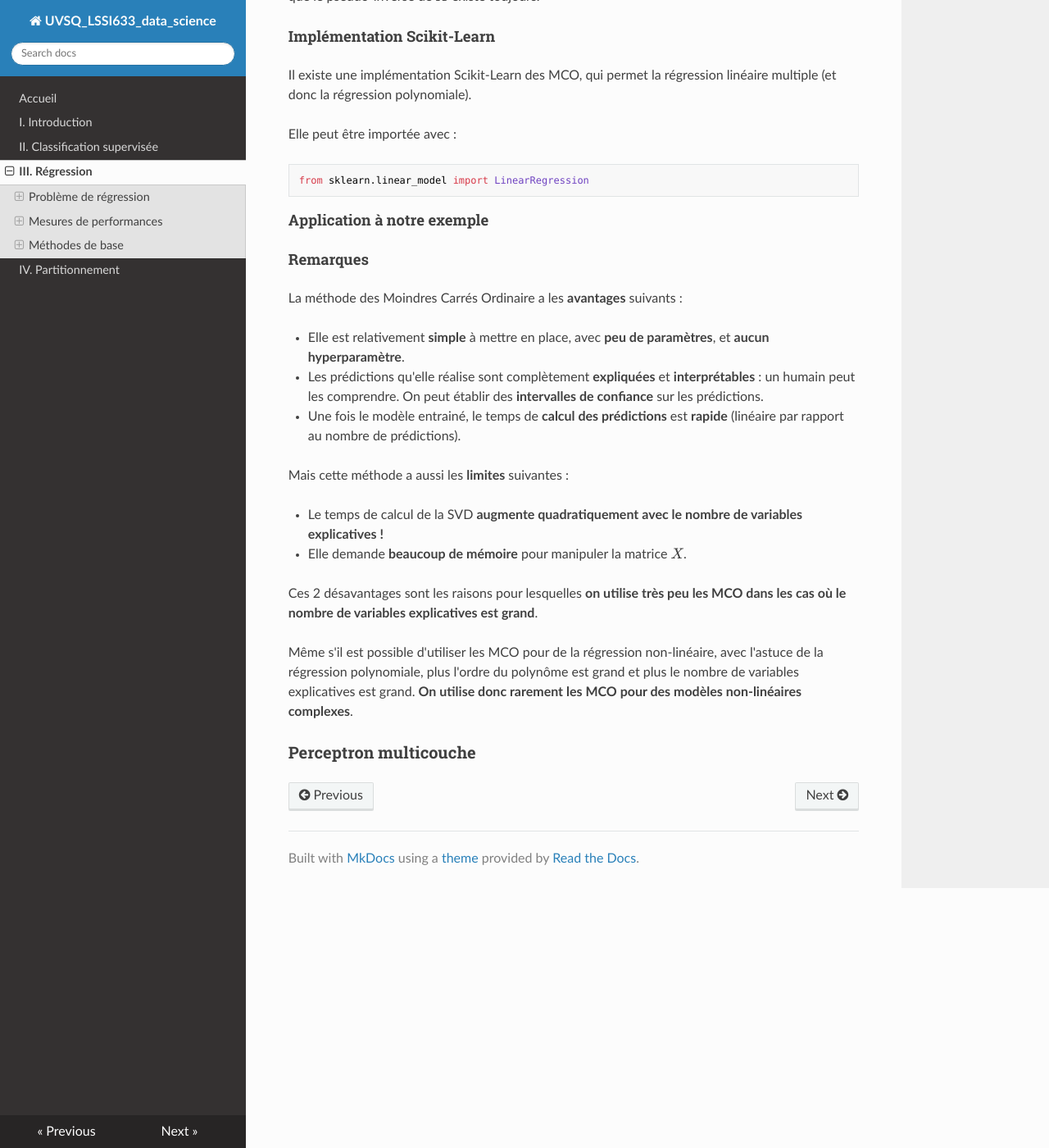
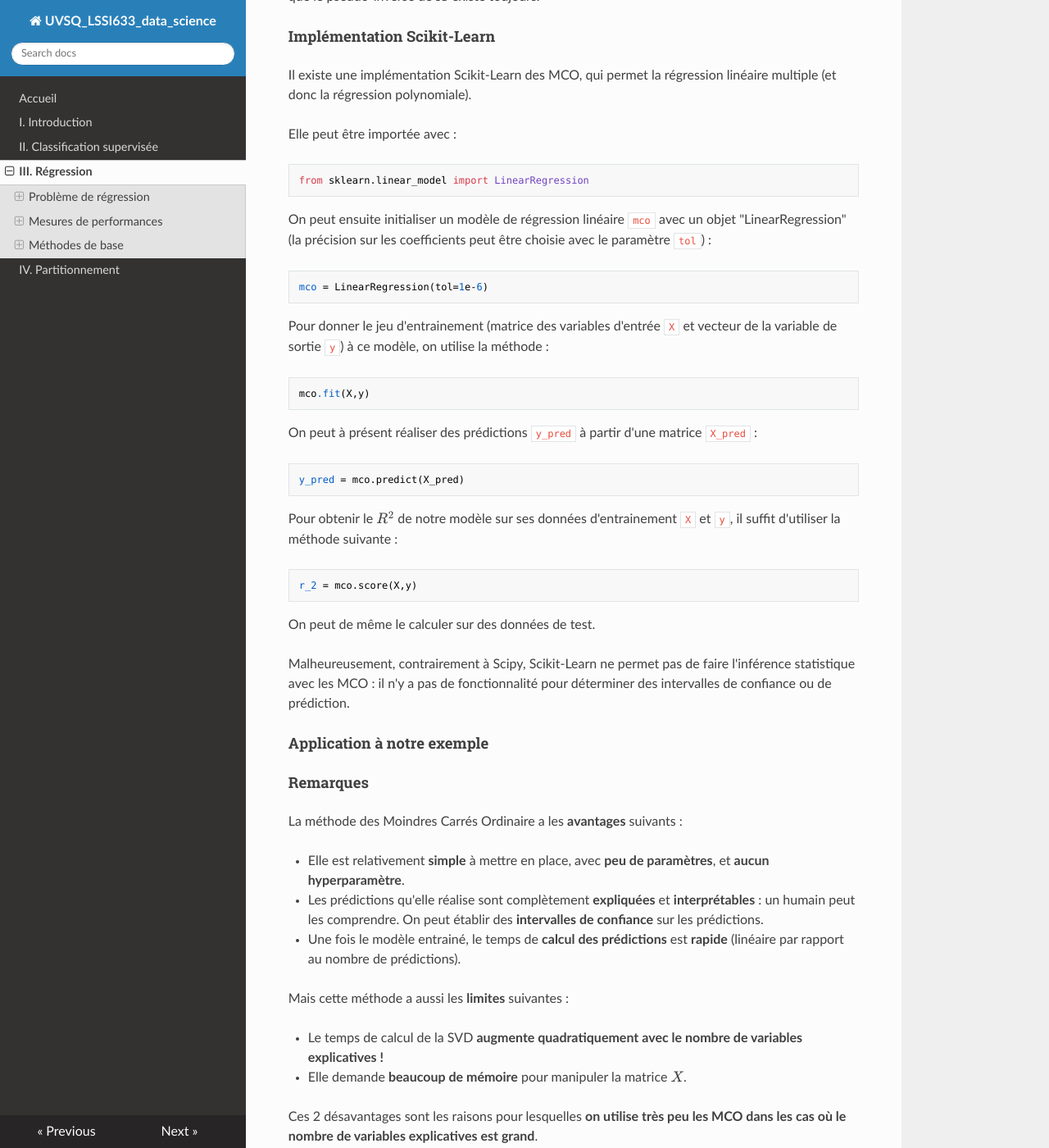
Before and after one commit to NicOudart/UVSQ_LSSI633_data_science, an MkDocs documentation site: the page built from docs/Chap3_Regression.md, in a window 1280 px wide and 1400 px high, scrolled down 20283 px. Shown: the whole window at 82% size. Built offline with MkDocs 1.6.1, drawn with Linux system fonts in a browser that asks for light colours; nearby versions of some CDN libraries.

Commit message:
-Progress on Chapter 3.

```diff
--- a/docs/Chap3_Regression.md
+++ b/docs/Chap3_Regression.md
@@ -627,7 +627,33 @@ Elle peut être importée avec :
 from sklearn.linear_model import LinearRegression
 ~~~
 
+On peut ensuite initialiser un modèle de régression linéaire `mco` avec un objet "LinearRegression" (la précision sur les coefficients peut être choisie avec le paramètre `tol`) :
 
+~~~
+mco = LinearRegression(tol=1e-6)
+~~~
+
+Pour donner le jeu d'entrainement (matrice des variables d'entrée `X` et vecteur de la variable de sortie `y`) à ce modèle, on utilise la méthode :
+
+~~~
+mco.fit(X,y)
+~~~
+
+On peut à présent réaliser des prédictions `y_pred` à partir d'une matrice `X_pred` :
+
+~~~
+y_pred = mco.predict(X_pred)
+~~~
+
+Pour obtenir le $R^2$ de notre modèle sur ses données d'entrainement `X` et `y`, il suffit d'utiliser la méthode suivante :
+
+~~~
+r_2 = mco.score(X,y)
+~~~
+
+On peut de même le calculer sur des données de test.
+
+Malheureusement, contrairement à Scipy, Scikit-Learn ne permet pas de faire l'inférence statistique avec les MCO : il n'y a pas de fonctionnalité pour déterminer des intervalles de confiance ou de prédiction.
 
 #### Application à notre exemple
 
```
Also changed, not shown: docs/Chap2_Classification_supervisee.md (+3 -3 lines).
